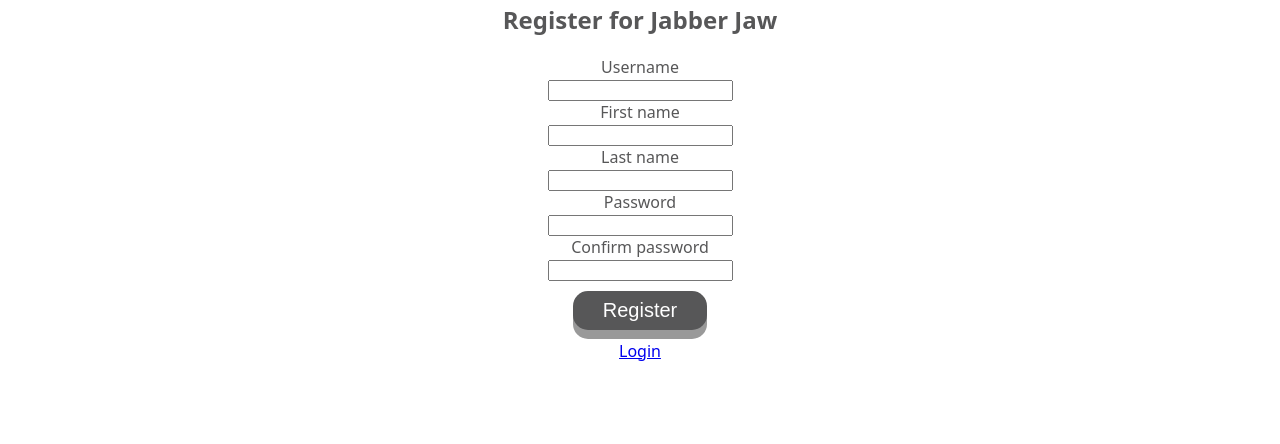
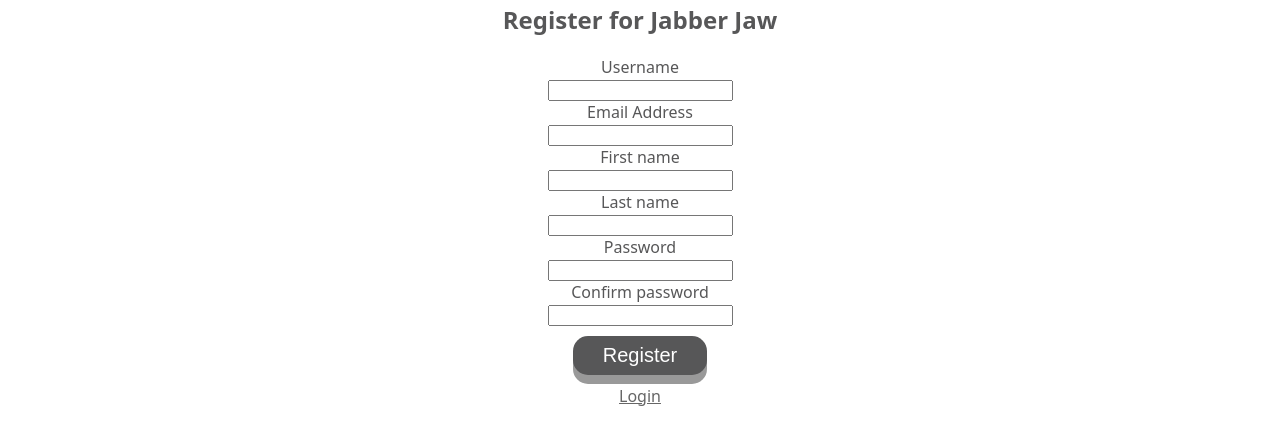
Before and after one commit to MikeyB2/jabber-jaw-client, a React app: page /register in a window 1280 px wide. Shown: the part 176-620 px from the top of the page. Built offline with nearby package versions, Linux system fonts and the light colour scheme; no server answers.

```diff
--- a/src/actions/auth.js
+++ b/src/actions/auth.js
@@ -50,7 +50,6 @@
 
 const authChatuser = (username) => {
     localStorage.setItem('username', username);
-    window.open(`${API_BASE_URL}/dashboard`);
 }
 
 export const login = (username, password) => dispatch => {
--- a/src/actions/users.js
+++ b/src/actions/users.js
@@ -3,9 +3,7 @@
 import { normalizeResponseErrors } from './utils';
 
 const createChatId = (user) => {
-    console.log('user info: ', user);
     let Name = user.firstName + ' ' + user.lastName;
-    console.log('user name: ', Name);
     localStorage.setItem('username', user.username)
     localStorage.setItem('Name', Name)
 
--- a/src/components/registration-form.js
+++ b/src/components/registration-form.js
@@ -30,13 +30,13 @@
                     name="username"
                     validate={[required, nonEmpty, isTrimmed]}
                 />
-                {/* <label htmlFor="email">Email Address</label>
+                <label htmlFor="email">Email Address</label>
                 <Field
                     component={Input}
                     type="text"
                     name="email"
                     validate={[required, nonEmpty, isTrimmed]}
-                /> */}
+                />
                 <label htmlFor="firstName">First name</label>
                 <Field component={Input} type="text" name="firstName" />
                 <label htmlFor="lastName">Last name</label>
--- a/src/index.css
+++ b/src/index.css
@@ -54,6 +54,9 @@
 
 #demo:hover {
   color: var(--main-color);
+}
+.register {
+  color: #666;
 }
 
 .register:hover {
```
Also changed, not shown: src/components/demoButton.js (+0 -10 lines).
